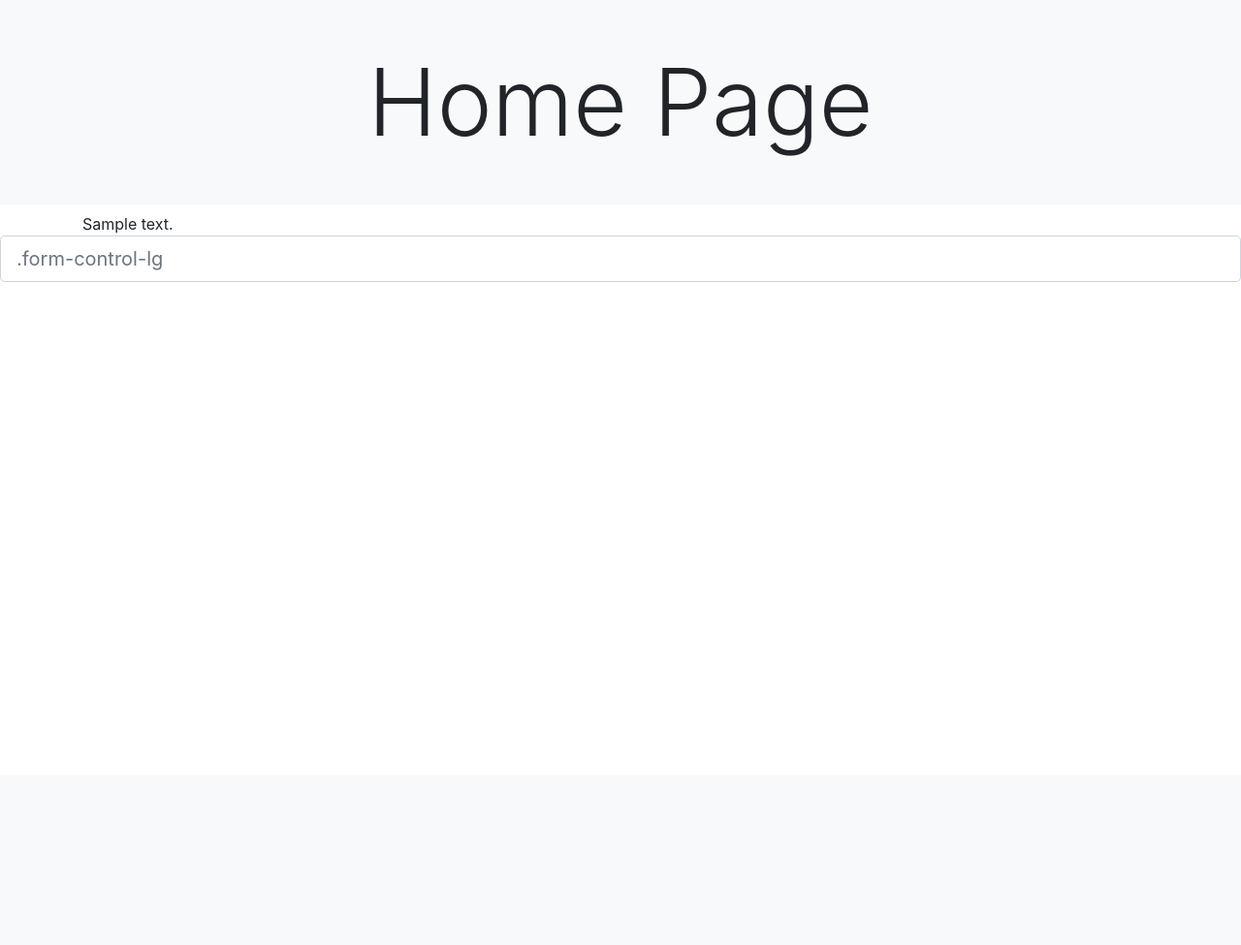
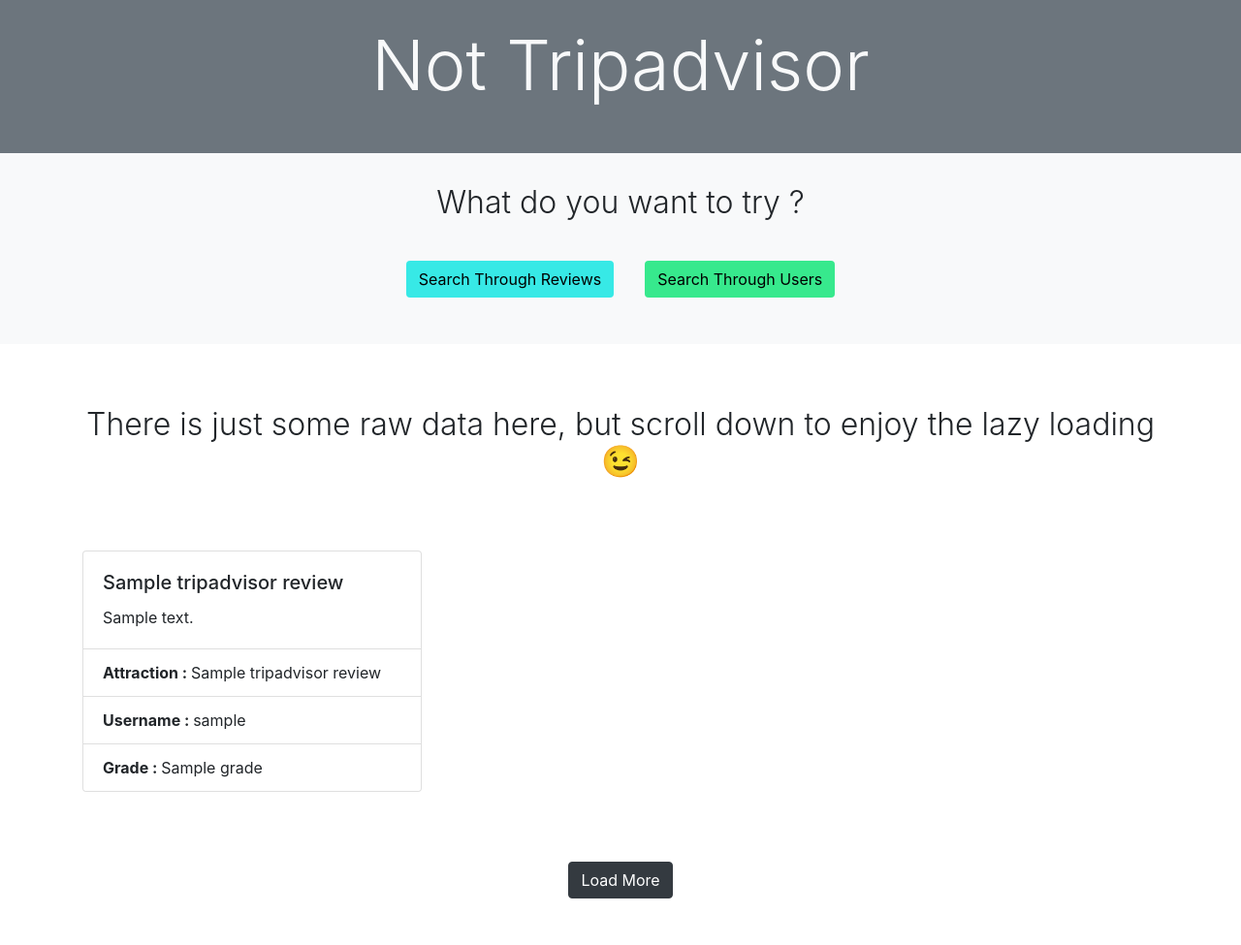
Before and after one commit to borisghidaglia/data-engineering, a Flask app: page / in a window 1280 px wide. Shown: the whole page at 97% size. Before the commit the page ends 291 px from the top, so only its background shows below. Run offline with Flask 2, Linux system fonts and the light colour scheme; a database or web service that is not in the repository returns one stand-in record (values such as "Sample title"); some libraries are stand-ins or nearby versions.

Commit message:
retriving raw reviews + lazy-loading on the homepage is OK

```diff
--- a/main/templates/main/home.html
+++ b/main/templates/main/home.html
@@ -1,13 +1,74 @@
 {% extends "base.html" %}
 {% block content %}
-    <div class="container">
-        {% for user in users %}
-            <div class="flash">{{ user }}</div>
-        {% endfor %}
-    </div>
-    <div class="form-row">
-        <div class="col-12">
-            <input class="form-control form-control-lg" type="text" placeholder=".form-control-lg">
+    <div class="bg-light py-3">
+        <div class="container">
+            <div class="row">
+                <div class="container-fluid">
+                    <h2 class="font-weight-light text-center py-3">What do you want to try ?</h2>
+                    <div class="row d-flex justify-content-center align-items-center  py-3">
+                      <button type="button" class="btn bg-clear-blue mx-3 mb-3">Search Through Reviews</button>
+                      <button type="button" class="btn bg-clear-green mx-3 mb-3">Search Through Users</button>
+                    </div>
+                </div>
+            </div>
         </div>
     </div>
+    <div class="py-5">
+        <div class="container">
+            <h2 class="font-weight-light text-center py-3">There is just some raw data here, but scroll down to enjoy the lazy loading 😉</h2>
+        </div>
+    </div>
+    <div class="container" id="review-cards-container">
+        <div class="row">
+            <div class="col-sm-12 col-md-6 col-lg-4">
+                {% for review in col_1 %}
+                    <div class="card mb-4">
+                        <div class="card-body">
+                            <h5 class="card-title">{{ review.title }}</h5>
+                            <p class="card-text">{{ review.content }}</p>
+                        </div>
+                        <ul class="list-group list-group-flush">
+                            <li class="list-group-item"><b>Attraction : </b>{{ review.attraction_review_name }}</li>
+                            <li class="list-group-item"><b>Username : </b>{{ review.username }}</li>
+                            <li class="list-group-item"><b>Grade : </b>{{ review.grade }}</li>
+                        </ul>
+                    </div>
+                {% endfor %}
+            </div>
+            <div class="col-sm-12 col-md-6 col-lg-4">
+                {% for review in col_2 %}
+                    <div class="card mb-4">
+                        <div class="card-body">
+                            <h5 class="card-title">{{ review.title }}</h5>
+                            <p class="card-text">{{ review.content }}</p>
+                        </div>
+                        <ul class="list-group list-group-flush">
+                            <li class="list-group-item"><b>Attraction : </b>{{ review.attraction_review_name }}</li>
+                            <li class="list-group-item"><b>Username : </b>{{ review.username }}</li>
+                            <li class="list-group-item"><b>Grade : </b>{{ review.grade }}</li>
+                        </ul>
+                    </div>
+                {% endfor %}
+            </div>
+            <div class="col-sm-12 col-md-6 col-lg-4">
+                {% for review in col_3 %}
+                    <div class="card mb-4">
+                        <div class="card-body">
+                            <h5 class="card-title">{{ review.title }}</h5>
+                            <p class="card-text">{{ review.content }}</p>
+                        </div>
+                        <ul class="list-group list-group-flush">
+                            <li class="list-group-item"><b>Attraction : </b>{{ review.attraction_review_name }}</li>
+                            <li class="list-group-item"><b>Username : </b>{{ review.username }}</li>
+                            <li class="list-group-item"><b>Grade : </b>{{ review.grade }}</li>
+                        </ul>
+                    </div>
+                {% endfor %}
+            </div>
+        </div>
+        <div class="btn-group d-flex justify-content-center py-5" role="group" aria-label="Basic example">
+            <button type="button" class="btn btn-dark" onclick="fetchReviews();" nbClick="0">Load More</button>
+        </div>
+    </div>
+
 {% endblock %}
--- a/main/views.py
+++ b/main/views.py
@@ -1,4 +1,4 @@
-from flask import render_template
+from flask import jsonify, render_template
 from . import app
 from os.path import abspath
 
@@ -9,21 +9,18 @@
 
 @app.route('/')
 def home():
-    users = db.make_query(collection_name='tripadvisor_review')
-    return render_template('main/home.html', users=users)
+    reviews = db.lazy_load('tripadvisor_review')
+    col_1 = reviews[::3]
+    col_2 = reviews[1::3]
+    col_3 = reviews[2::3]
+    return render_template(
+        'main/home.html',
+        col_1=col_1,
+        col_2=col_2,
+        col_3=col_3
+    )
 
-@app.route('/login')
-def login():
-    return 'Login Page'
-
-@app.route('/help')
-def help():
-    return 'Help Page'
-
-@app.route('/root')
-def root():
-    return 'Root Page'
-
-@app.route('/stats')
-def stats():
-    return 'Dashboard Page'
+@app.route('/api/fetch-raw-reviews/<begin_at>')
+def fetch_raw_reviews(begin_at=0):
+    reviews = db.lazy_load('tripadvisor_review', begin_at=int(begin_at))
+    return jsonify(reviews)
--- /dev/null
+++ b/static/css/style.css
@@ -0,0 +1,12 @@
+:root{
+    --clear-blue: #37e9e6;
+    --clear-green: #37e98d;
+}
+
+.bg-clear-blue{
+    background-color: var(--clear-blue);
+}
+
+.bg-clear-green{
+    background-color: var(--clear-green);
+}
--- /dev/null
+++ b/static/js/main.js
@@ -0,0 +1,67 @@
+function fetchReviews() {
+
+    let beginAt = document.querySelectorAll('.card').length + 1
+
+    fetch(window.location + 'api/fetch-raw-reviews/'+beginAt)
+    .then(function(response) {
+        return response.json()
+    })
+    .then(function(reviews) {
+        for (var i = 0; i < reviews.length; i++) {
+            insertReview(reviews[i])
+        }
+    });
+}
+
+function insertReview(review) {
+    // Creating the review card
+    let cardString = [
+        '<div class="card mb-4"><div class="card-body"><h5 class="card-title">',
+        review["title"],
+        '</h5><p class="card-text">',
+        review["content"],
+        '</p></div><ul class="list-group list-group-flush"><li class="list-group-item"><b>Attraction : </b>',
+        review['attraction_review_name'],
+        '</li><li class="list-group-item"><b>Username : </b>',
+        review["username"],
+        '</li><li class="list-group-item"><b>Grade : </b>',
+        review["grade"],
+        '</li></ul></div>'
+    ].join('')
+    let doc = new DOMParser().parseFromString(cardString, 'text/html');
+    let card = doc.body.firstChild;
+
+    // Inserting it in the smaller column to keep the document balanced
+    let cardColumns = document.getElementById('review-cards-container').children[0].children
+    let colHeights = []
+    for (var i = 0; i < cardColumns.length; i++) {
+        let eltsHeight = 0
+        for (var j = 0; j < cardColumns[i].children.length; j++) {
+            // Storing 1 over the height because I'll use indexOfMax later
+            eltsHeight += cardColumns[i].children[j].offsetHeight
+        }
+        colHeights[i] = 1/eltsHeight
+    }
+
+    console.log(colHeights);
+    let idMax = indexOfMax(colHeights)
+    cardColumns[idMax].append(card)
+}
+
+function indexOfMax(arr) {
+    if (arr.length === 0) {
+        return -1;
+    }
+
+    var max = arr[0];
+    var maxIndex = 0;
+
+    for (var i = 1; i < arr.length; i++) {
+        if (arr[i] > max) {
+            maxIndex = i;
+            max = arr[i];
+        }
+    }
+
+    return maxIndex;
+}
--- a/templates/base.html
+++ b/templates/base.html
@@ -3,6 +3,7 @@
     <head>
         {% block head %}
         <link rel="stylesheet" href="{{ url_for('static', filename='css/bootstrap.min.css') }}">
+        <link rel="stylesheet" href="{{ url_for('static', filename='css/style.css') }}">
         <meta charset="utf-8">
         <meta name="viewport" content="width=device-width, initial-scale=1">
         <title>{% block title %}Not Tripadvisor{% endblock %}</title>
@@ -11,11 +12,16 @@
     <body>
         <header>
         {% block header %}
-            <h1 class="display-1 py-5 text-center bg-light">Home Page</h1>
+            <div class="bg-secondary">
+                <div class="container">
+                    <h1 class="display-3 pt-4 pb-5 mb-0 text-center text-light">{% block main_h1%}Not Tripadvisor{% endblock %}</h1>
+                </div>
+            </div>
         {% endblock %}
         </header>
         {% block content %}
         {% endblock %}
     <script src="{{ url_for('static', filename='js/bootstrap.min.js') }}"></script>
+    <script src="{{ url_for('static', filename='js/main.js') }}"></script>
     </body>
 </html>
--- a/tripadvisor_crawler/spiders/tripadvisor.py
+++ b/tripadvisor_crawler/spiders/tripadvisor.py
@@ -111,7 +111,6 @@
             )
 
 
-
 class TripadvisorUserSpider(Spider):
     name = 'tripadvisor_user'
     allowed_domains = ['tripadvisor.fr']
--- a/tripadvisor_crawler/utils.py
+++ b/tripadvisor_crawler/utils.py
@@ -10,27 +10,14 @@
         self.client = pymongo.MongoClient()
         self.db = self.client[db_name]
 
-    def get_collection(self, collection_name):
-        """Return a collection from database
-
-        Keyword arguments:
-        filters -- a dict like so : { key1 : value1, key2 : value2, ..., keyN : valueN }
-        """
-        return self.make_query(collection_name)
-
-    def make_query(self, collection_name, filters=None):
-        """Allows to perform a query on the database
-
-        Keyword arguments:
-        filters -- a dict like so : { key1 : value1, key2 : value2, ..., keyN : valueN }
-        """
-        return self.db[collection_name].find(filters) if filters else self.db[collection_name].find()
-
 
 class TripadvisorMongoDB(DatabaseMongo):
 
     def __init__(self, *args, **kwargs):
         super().__init__(db_name='tripadvisor', *args, **kwargs)
+
+    def lazy_load(self, collection_name, filters=None, begin_at=0, loaded=10):
+            return list(self.db[collection_name].find(filters, {'_id': False}).skip(begin_at).limit(loaded))
 
 # Attractions and Attraction_Review
 
```
